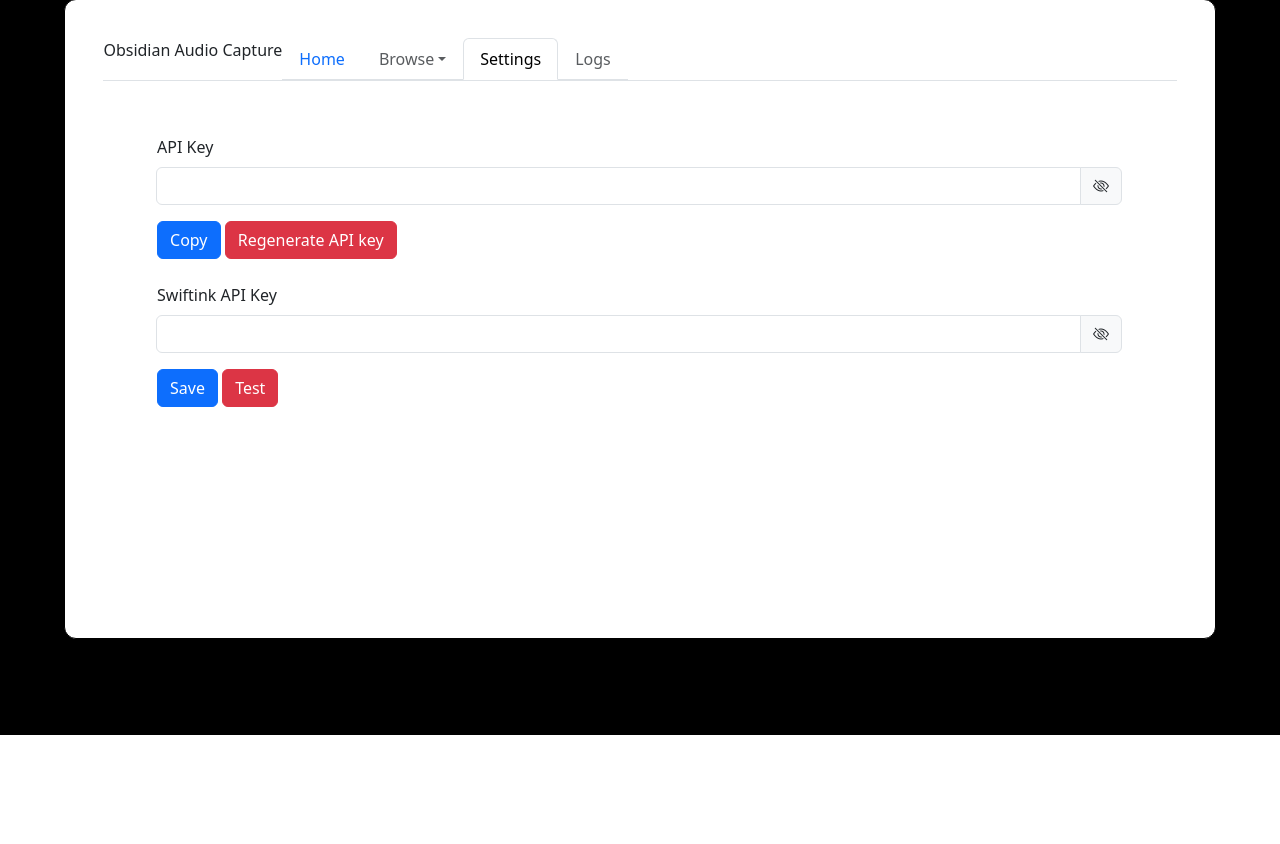
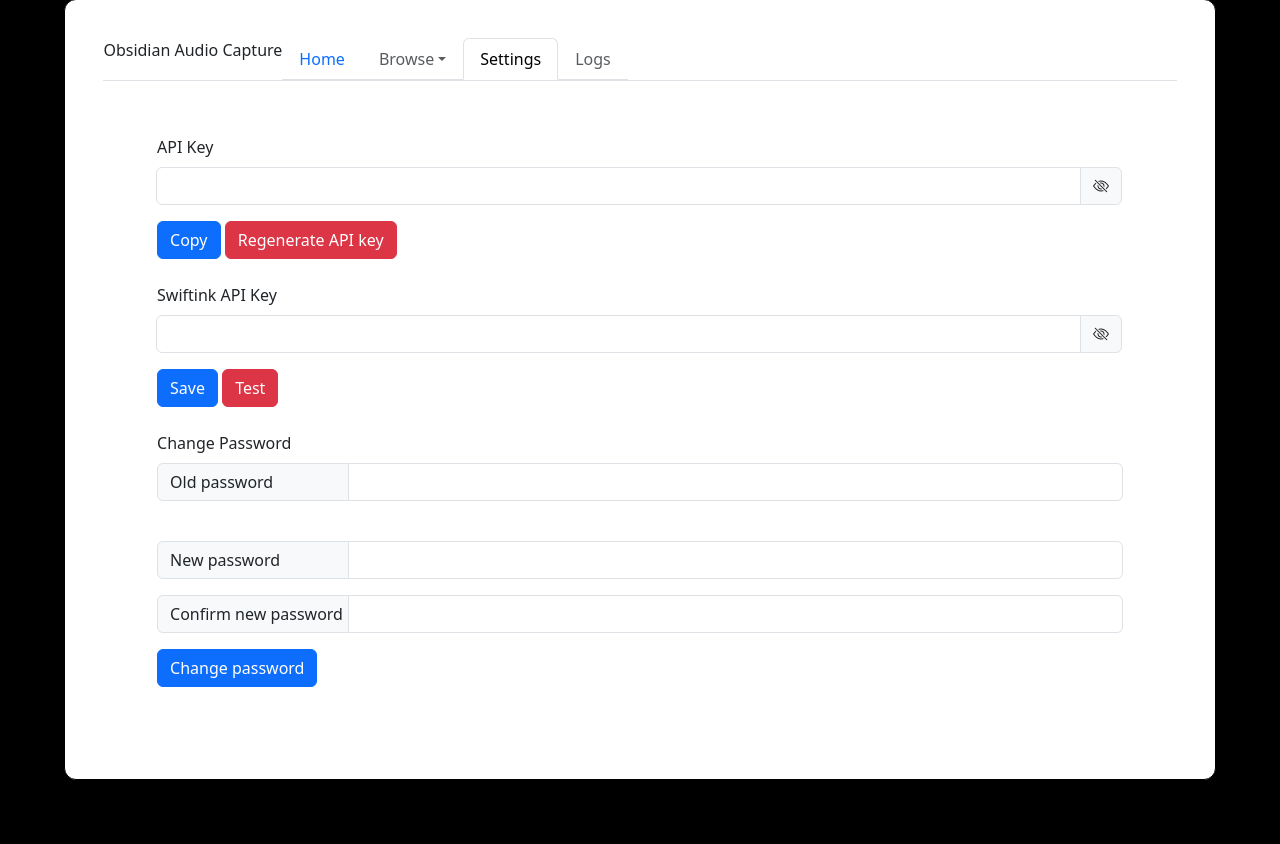
Before and after one commit to benbaja/obsidian-rest, a Flask app: template templates/settings.html in a window 1280 px wide. Shown: the part 65-909 px from the top of the page. Before the commit the page ends 800 px from the top, so only its background shows below. Run offline with Flask 3, Linux system fonts and the light colour scheme; the template is opened without the code that fills it, so the values that code supplies are empty; some libraries are stand-ins or nearby versions.

Commit message:
feat: password change

```diff
--- a/app.py
+++ b/app.py
@@ -99,9 +99,11 @@ def register():
         db.session.commit()
 
         session["logged_in"] = True
+        session["settings_message"] = "Please copy your API key and input your swiftink key"
+        return redirect('/settings')
     else :
         session["home_message"] = "The passwords did not match"
-    return redirect('/')
+        return redirect('/')
 
 @app.route("/settings", methods = ['GET'])
 def settings():
@@ -122,25 +124,25 @@ def change_settings():
         user = db.session.query(Users).first()
         message = ""
 
-        if request.form.get('new_password') :
-            if request.form.get('new_password') == request.form.get('new_password_confirm') :
-                if request.form.get('old_password') == user.password :
-                    user.password = request.form.get('new_password')
+        if request.form.get('new-password') :
+            print("yae")
+            if request.form.get('new-password') == request.form.get('new-password-confirm') :
+                if request.form.get('old-password') == user.password :
+                    user.password = request.form.get('new-password')
                     message += "Successfully changed password. "
                 else :
                     message += "Invalid password"
-                    pass
             else :
                 message += "Passwords did not match. "
-                pass
+
         if request.form.get('api_key') :
             user.api_key = generate_api_key(user.password)
             message += "Generated new API key. "
+
         if request.form.get('swiftink_key') :
             user.swiftink_api = request.form.get('swiftink_key')
             message += "Saved Swiftink API key. "
 
-        #save db
         db.session.commit()
         db.session.flush()
 
--- a/templates/home.html
+++ b/templates/home.html
@@ -53,7 +53,7 @@
             <input type="password" class="form-control" aria-label="Username" aria-describedby="password-span" name="password">
         </div>
         <div class="input-group mb-3">
-            <span class="input-group-text" id="password-span" style="width:10em">Confirm password</span>
+            <span class="input-group-text" id="password-confirm-span" style="width:10em">Confirm password</span>
             <input type="password" class="form-control" aria-label="Username" aria-describedby="password-span" name="password-confirm">
         </div>
         <button class="btn btn-primary" type="submit">Register</button>
--- a/templates/settings.html
+++ b/templates/settings.html
@@ -25,7 +25,9 @@
         <button class="btn btn-primary" type="button" id="api_key_copy">Copy</button>
         <button class="btn btn-danger" type="submit" data-bs-toggle="modal" data-bs-target="#resetModal">Regenerate API key</button>
     </form>
+
     <br>
+
     <form action="{{ url_for('change_settings')}}" enctype="application/x-www-form-urlencoded" method="POST">
         <div class="input-group mb-3">
             <label class="form-label" labelfor="swiftink_input">Swiftink API Key</label>
@@ -38,6 +40,26 @@
         </div>
         <button class="btn btn-primary" type="submit">Save</button>
         <button class="btn btn-danger" type="test" data-bs-toggle="modal" data-bs-target="#resetModal">Test</button>
+    </form>
+
+    <br>
+
+    <form action="{{ url_for('change_settings')}}" enctype="application/x-www-form-urlencoded" method="POST">
+            <label class="form-label" labelfor="old-password">Change Password</label>
+        <div class="input-group mb-3">
+            <span class="input-group-text" id="old-password-span" style="width:12em">Old password</span>
+            <input type="password" class="form-control" aria-label="Username" aria-describedby="password-span" name="old-password" id="old-password">
+        </div>
+        <br>
+        <div class="input-group mb-3">
+            <span class="input-group-text" id="new-password-span" style="width:12em">New password</span>
+            <input type="password" class="form-control" aria-label="Username" aria-describedby="password-span" name="new-password">
+        </div>
+        <div class="input-group mb-3">
+            <span class="input-group-text" id="newpassword-confirm-span" style="width:12em">Confirm new password</span>
+            <input type="password" class="form-control" aria-label="Username" aria-describedby="password-span" name="new-password-confirm">
+        </div>
+        <button class="btn btn-primary" type="submit">Change password</button>
     </form>
 
     <script type="text/javascript" blocking="render">
```
